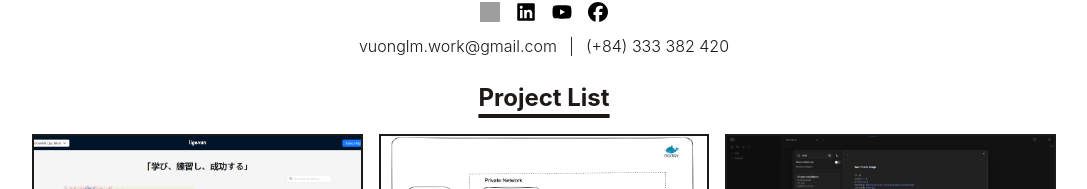
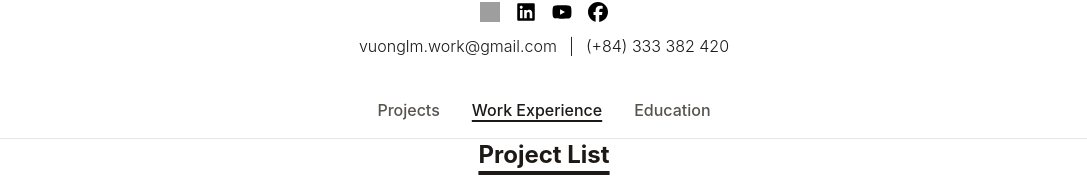
Before and after one commit to hardingadonis/hardingadonis.github.io, a React (Vite) app: page / in a window 1280 px wide. Shown: the part 202-391 px from the top of the page, without its empty margins (96-1183 px from the left). Built offline with nearby package versions, Linux system fonts and the light colour scheme; grey boxes are pictures that could not be loaded.

Commit message:
feat: add navigation component and restructure sections for improved layout

```diff
--- a/src/App.tsx
+++ b/src/App.tsx
@@ -1,6 +1,7 @@
 import { Suspense, lazy } from 'react';
 
 import Loading from '@/components/Loading';
+import Navigation from '@/components/Navigation';
 
 const Introduction = lazy(() => import('@/components/Introduction'));
 const ProjectList = lazy(() => import('@/components/ProjectList'));
@@ -16,6 +17,9 @@ const App = () => {
 			<div className="bg-white text-stone-900 min-h-screen font-inter">
 				<div className="max-w-5xl w-11/12 mx-auto">
 					<Introduction />
+				</div>
+				<Navigation />
+				<div className="max-w-5xl w-11/12 mx-auto">
 					<ProjectList />
 					<WorkExperienceList />
 					<EducationList />
--- a/src/components/EducationList.tsx
+++ b/src/components/EducationList.tsx
@@ -4,7 +4,7 @@ import { educationData as list } from '@/data/educationData';
 
 const EducationList = () => {
 	return (
-		<>
+		<section id="education">
 			<div className="w-full flex justify-center mt-6">
 				<Title title="Education" />
 			</div>
@@ -18,7 +18,7 @@ const EducationList = () => {
 						<EducationItem key={education.id} education={education} />
 					))}
 			</div>
-		</>
+		</section>
 	);
 };
 
--- /dev/null
+++ b/src/components/Navigation.tsx
@@ -0,0 +1,76 @@
+import { useEffect, useState } from 'react';
+
+const Navigation = () => {
+	const [activeSection, setActiveSection] = useState('');
+
+	const navItems = [
+		{ id: 'projects', label: 'Projects' },
+		{ id: 'work-experience', label: 'Work Experience' },
+		{ id: 'education', label: 'Education' },
+	];
+
+	const scrollToSection = (sectionId: string) => {
+		const element = document.getElementById(sectionId);
+		if (element) {
+			element.scrollIntoView({
+				behavior: 'smooth',
+				block: 'start',
+			});
+		}
+	};
+
+	useEffect(() => {
+		const navItemsIds = [
+			{ id: 'projects', label: 'Projects' },
+			{ id: 'work-experience', label: 'Work Experience' },
+			{ id: 'education', label: 'Education' },
+		];
+
+		const handleScroll = () => {
+			const sections = navItemsIds.map((item) =>
+				document.getElementById(item.id),
+			);
+			const scrollPosition = window.scrollY + 100;
+
+			for (let i = sections.length - 1; i >= 0; i--) {
+				const section = sections[i];
+				if (section && section.offsetTop <= scrollPosition) {
+					setActiveSection(navItemsIds[i].id);
+					break;
+				}
+			}
+		};
+
+		window.addEventListener('scroll', handleScroll);
+		handleScroll(); // Check initial position
+
+		return () => window.removeEventListener('scroll', handleScroll);
+	}, []);
+
+	return (
+		<nav className="sticky top-0 bg-white/90 backdrop-blur-sm border-b border-stone-200 z-50">
+			<div className="max-w-5xl w-11/12 mx-auto">
+				<div className="flex justify-center items-center py-4">
+					<ul className="flex space-x-8">
+						{navItems.map((item) => (
+							<li key={item.id}>
+								<button
+									onClick={() => scrollToSection(item.id)}
+									className={`text-sm md:text-base font-medium transition-colors duration-200 hover:text-stone-700 ${
+										activeSection === item.id
+											? 'text-stone-900 underline underline-offset-4 decoration-2'
+											: 'text-stone-600'
+									}`}
+								>
+									{item.label}
+								</button>
+							</li>
+						))}
+					</ul>
+				</div>
+			</div>
+		</nav>
+	);
+};
+
+export default Navigation;
--- a/src/components/ProjectList.tsx
+++ b/src/components/ProjectList.tsx
@@ -11,7 +11,7 @@ const ProjectList = () => {
 	const hasMoreItems = list.length > 3;
 
 	return (
-		<>
+		<section id="projects">
 			<div className="w-full flex justify-center">
 				<Title title="Project List" />
 			</div>
@@ -67,7 +67,7 @@ const ProjectList = () => {
 					</button>
 				</div>
 			)}
-		</>
+		</section>
 	);
 };
 
--- a/src/components/WorkExperienceList.tsx
+++ b/src/components/WorkExperienceList.tsx
@@ -11,7 +11,7 @@ const WorkExperienceList = () => {
 	const hasMoreItems = list.length > 3;
 
 	return (
-		<>
+		<section id="work-experience">
 			<div className="w-full flex justify-center mt-6">
 				<Title title="Work Experience" />
 			</div>
@@ -71,7 +71,7 @@ const WorkExperienceList = () => {
 					)}
 				</div>
 			</div>
-		</>
+		</section>
 	);
 };
 
```
